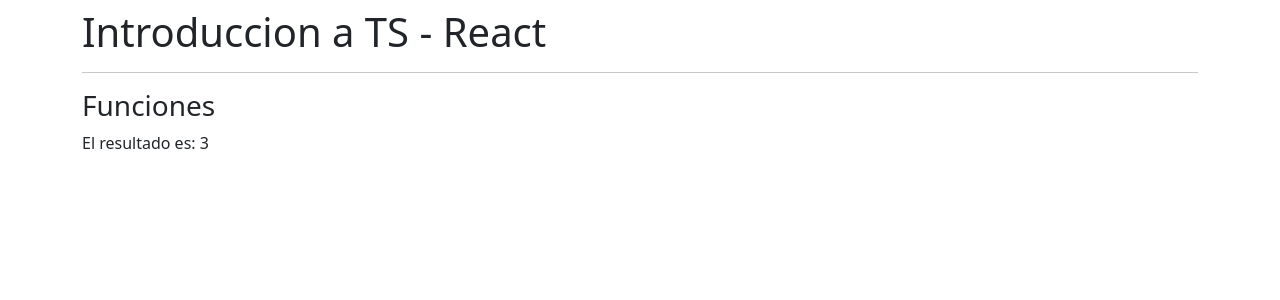
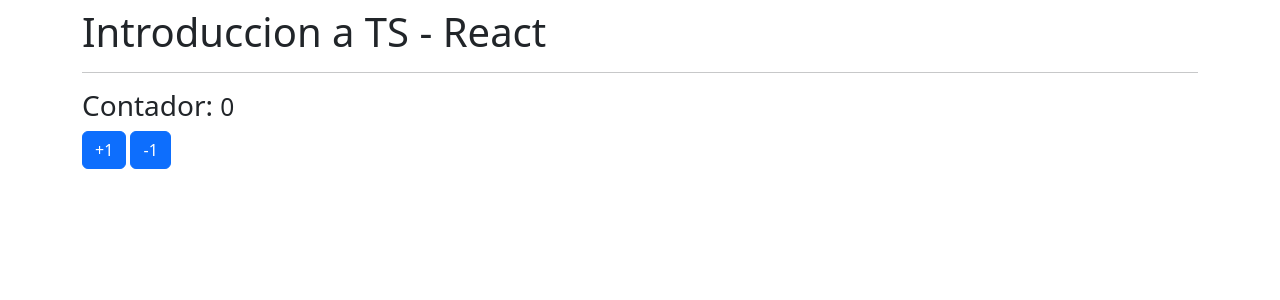
Before and after one commit to Cristaldo-Fiorela/React-Native-Udemy, a React (Vite) app in the folder 01-React+Typescript/: page / in a window 1280 px wide. Shown: the top 300 px of the page. Built offline with nearby package versions, Linux system fonts and the light colour scheme.

Commit message:
recordando el hook useState en TS realizando un contador

```diff
--- a/01-React+Typescript/src/App.tsx
+++ b/01-React+Typescript/src/App.tsx
@@ -1,3 +1,4 @@
+import Contador from "./components/Contador";
 import Funciones from "./typescript/Funciones";
 import ObjetosLiterales from "./typescript/ObjetosLiterales"
 import TiposBasicos from "./typescript/TiposBasicos";
@@ -10,7 +11,8 @@
       <hr />
       {/* <TiposBasicos /> */}
       {/* <ObjetosLiterales /> */}
-      <Funciones />
+      {/* <Funciones /> */}
+      <Contador />
     </div>
   )
 }
--- /dev/null
+++ b/01-React+Typescript/src/components/Contador.tsx
@@ -0,0 +1,27 @@
+import { useState } from "react";
+
+const Contador = () => {
+
+    const [valor, setValor] = useState(0);
+
+    const acumular = (numero: number) => {
+        setValor(valor + numero);
+    }
+
+    return (
+        <>
+            <h3>Contador: <small>{ valor }</small></h3>
+
+            <button
+                className="btn btn-primary"
+                onClick={() => acumular(1)}
+            >+1</button>
+            &nbsp;
+            <button
+                className="btn btn-primary"
+                onClick={() => acumular(-1)}
+            >-1</button></>
+    )
+}
+
+export default Contador
```
